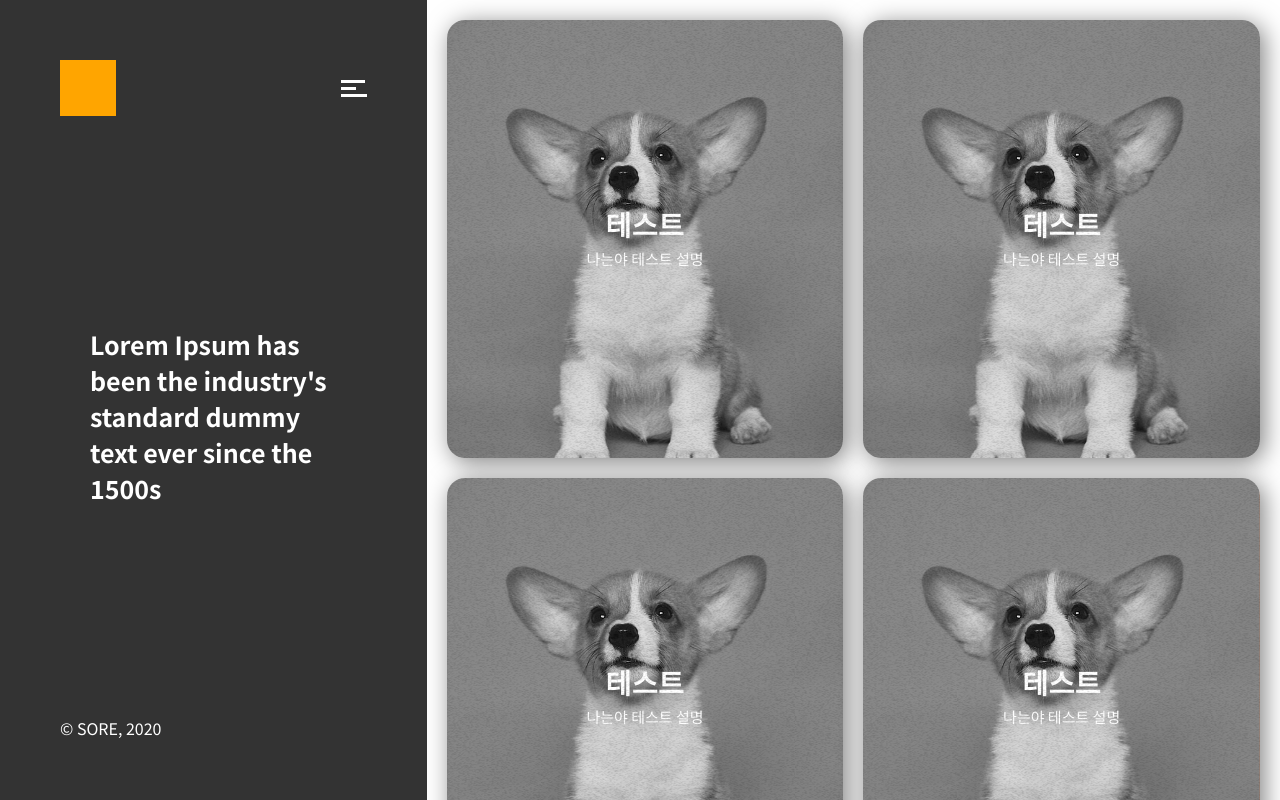
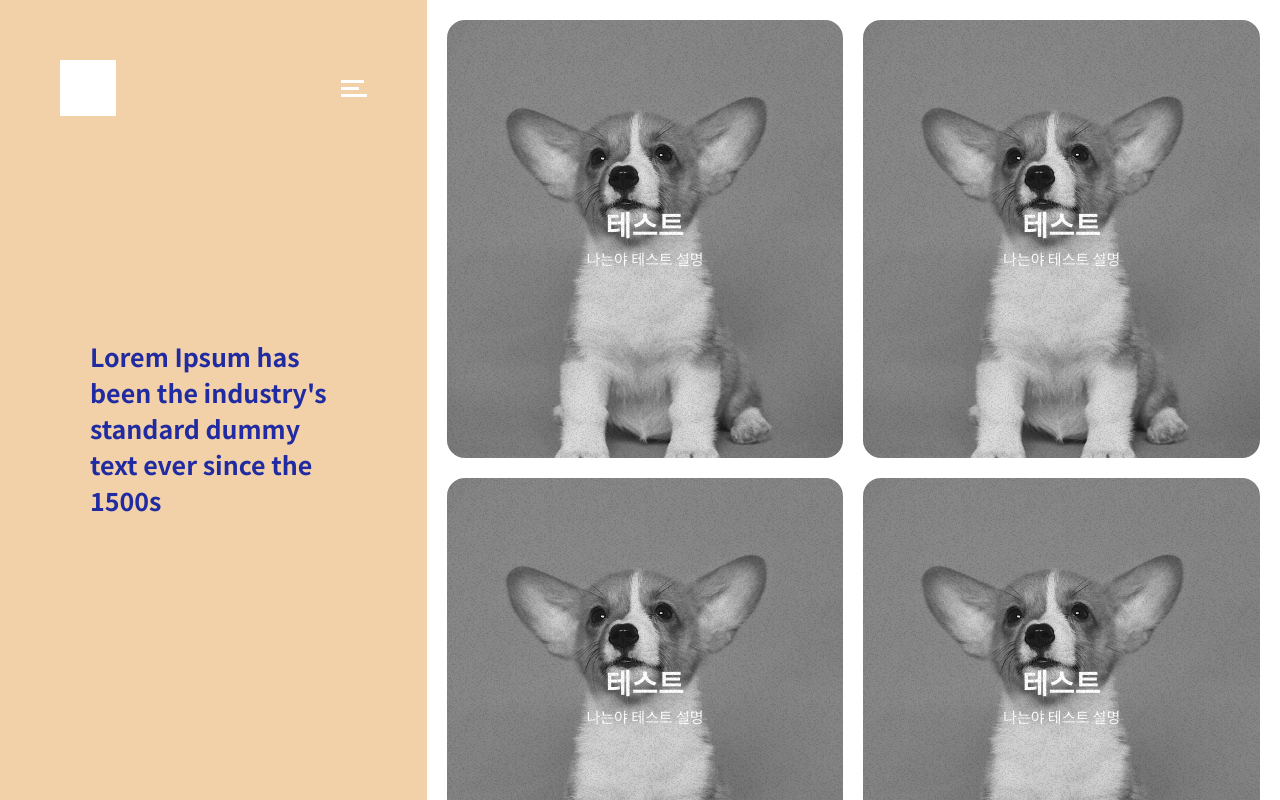
Before and after one commit to soheee94/soheee94.github.io, a React (Create React App) app in the folder portfolio/: page / in a window 1280 px wide. Shown: the top 800 px of the page. Built offline with nearby package versions, Linux system fonts and the light colour scheme.

Commit message:
헤더 애니메이션 오류 수정, 색상 지정

```diff
--- a/portfolio/src/App.js
+++ b/portfolio/src/App.js
@@ -5,8 +5,8 @@ import { ThemeProvider } from "styled-components";
 import { useScroll } from "./ScrollContext";
 
 const theme = {
-  main: "#333",
-  point: "orange",
+  main: "#f2d1a8",
+  point: "#202ba2",
   white: "#fff"
 };
 
--- a/portfolio/src/ScrollContext.js
+++ b/portfolio/src/ScrollContext.js
@@ -1,13 +1,17 @@
 import React, { createContext, useState, useContext } from "react";
 
 const ScrollContext = createContext(0);
+const HeaderContext = createContext();
 
 export function ScrollProvider({ children }) {
   const [scrollY, setScrollY] = useState(0);
+  const [openHeader, setOpenHeader] = useState(false);
 
   return (
     <ScrollContext.Provider value={{ scrollY, setScrollY }}>
-      {children}
+      <HeaderContext.Provider value={{ setOpenHeader, openHeader }}>
+        {children}
+      </HeaderContext.Provider>
     </ScrollContext.Provider>
   );
 }
@@ -19,3 +23,11 @@ export function useScroll() {
   }
   return state;
 }
+
+export function useHeader() {
+  const state = useContext(HeaderContext);
+  if (!state) {
+    throw new Error("Cannot find HeaderProvider");
+  }
+  return state;
+}
--- a/portfolio/src/component/Header.js
+++ b/portfolio/src/component/Header.js
@@ -1,6 +1,6 @@
 import React, { useState, useLayoutEffect } from "react";
 import styled, { css, keyframes } from "styled-components";
-import { useScroll } from "../ScrollContext";
+import { useScroll, useHeader } from "../ScrollContext";
 import media from "../utils/media";
 import Menu from "./Menu";
 
@@ -82,7 +82,7 @@ const Logo = styled.div`
   width: 56px;
   height: 56px;
   min-width: 56px;
-  background: ${props => props.theme.point};
+  background: ${props => props.theme.white};
   cursor: pointer;
 `;
 
@@ -171,6 +171,7 @@ const HeaderContent = styled.div`
   font-size: 25px;
   font-weight: 700;
   ${ScrollAnimationStyles}
+  color : ${props => props.theme.point};
   p {
     padding: 0 60px;
   }
@@ -198,7 +199,7 @@ const Footer = styled.div`
 
 function Header() {
   const { scrollY } = useScroll();
-  const [openHeader, setOpenHeader] = useState(false);
+  const { openHeader, setOpenHeader } = useHeader();
   const [openMenu, setOpenMenu] = useState(false);
   useLayoutEffect(() => {
     const handleScroll = () => {
@@ -208,6 +209,13 @@ function Header() {
     window.addEventListener("scroll", handleScroll);
     return () => window.removeEventListener("scroll", handleScroll);
   });
+
+  const onMouseLeave = () => {
+    setOpenHeader(false);
+    if (scrollY > 3) {
+      setOpenMenu(false);
+    }
+  };
   return (
     <Block
       scrollY={scrollY}
@@ -215,9 +223,7 @@ function Header() {
       onMouseOver={() => {
         setOpenHeader(true);
       }}
-      onMouseLeave={() => {
-        setOpenHeader(false);
-      }}
+      onMouseLeave={onMouseLeave}
     >
       <FloatingBlock openMenu={openMenu}>
         <Logo />
@@ -226,9 +232,12 @@ function Header() {
         </MenuButton>
       </FloatingBlock>
       <HeaderContent>
-        <p>Lorem Ipsum has been the industry's standard dummy text ever since the 1500s</p>
+        <p>
+          Lorem Ipsum has been the industry's standard dummy text ever since the
+          1500s
+        </p>
       </HeaderContent>
-      <Footer>© SORE, 2020</Footer>
+      <Footer></Footer>
       <Menu openMenu={openMenu} />
     </Block>
   );
--- a/portfolio/src/component/Menu.js
+++ b/portfolio/src/component/Menu.js
@@ -19,7 +19,7 @@ function transitionTimer() {
 }
 
 const Block = styled.div`
-  background: black;
+  background: ${props => props.theme.point};
   width: 100%;
   height: 100%;
   position: absolute;
@@ -59,7 +59,7 @@ const Block = styled.div`
 `;
 
 const MenuItem = styled.a`
-  color: #fff;
+  color: ${props => props.theme.main};
   font-size: 28px;
   margin-bottom: 20px;
   font-weight: 700;
--- a/portfolio/src/component/Project.js
+++ b/portfolio/src/component/Project.js
@@ -39,6 +39,7 @@ const grain = keyframes`
 const InsideBlock = styled.div`
   margin: 10px;
   background-image: linear-gradient(black, black), url(${sample});
+  /* background-image : url(${sample}); */
   background-blend-mode: saturation;
   background-position: center;
   background-size: cover;
@@ -54,13 +55,14 @@ const InsideBlock = styled.div`
   display: flex;
   flex-direction: column;
   justify-content: center;
-  box-shadow: 4px 4px 24px rgba(0, 0, 0, 0.5);
+  transition: all 0.35s ease;
   border-radius: 18px;
   overflow: hidden;
   p {
     transition: all 0.25s ease-in-out;
   }
   &:hover {
+    box-shadow: 0px 5px 24px rgba(93, 93, 93, 0.5);
     p {
       color: ${props => props.theme.point};
     }
--- a/portfolio/src/component/ProjectGrid.js
+++ b/portfolio/src/component/ProjectGrid.js
@@ -2,6 +2,7 @@ import React, { useState, useLayoutEffect } from "react";
 import styled, { css } from "styled-components";
 import Project from "./Project";
 import media from "../utils/media";
+import { useScroll, useHeader } from "../ScrollContext";
 
 const FullGrid = styled.div`
   width: 100%;
@@ -12,6 +13,7 @@ const FullGrid = styled.div`
 
   ${props =>
     props.scrollY > 3 &&
+    !props.openHeader &&
     css`
       padding-left: 176px;
     `}
@@ -28,18 +30,11 @@ const GridBlock = styled.div`
 `;
 
 function ProjectGrid() {
-  const [scrollY, setScrollY] = useState(0);
+  const { scrollY } = useScroll();
+  const { openHeader } = useHeader();
 
-  useLayoutEffect(() => {
-    const handleScroll = () => {
-      setScrollY(window.scrollY);
-    };
-
-    window.addEventListener("scroll", handleScroll);
-    return () => window.removeEventListener("scroll", handleScroll);
-  });
   return (
-    <FullGrid scrollY={scrollY}>
+    <FullGrid scrollY={scrollY} openHeader={openHeader}>
       <GridBlock>
         <Project title="테스트" description="나는야 테스트 설명" />
         <Project title="테스트" description="나는야 테스트 설명" />
```
